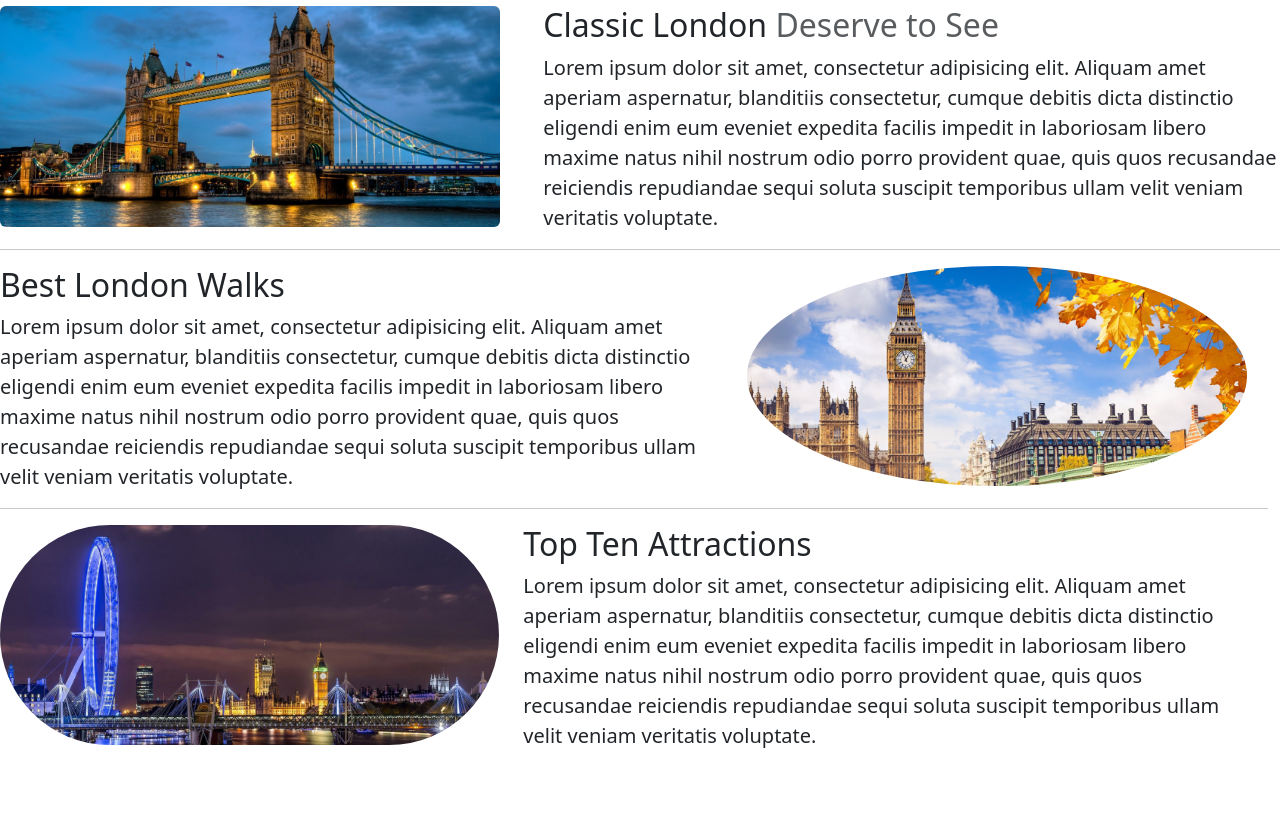
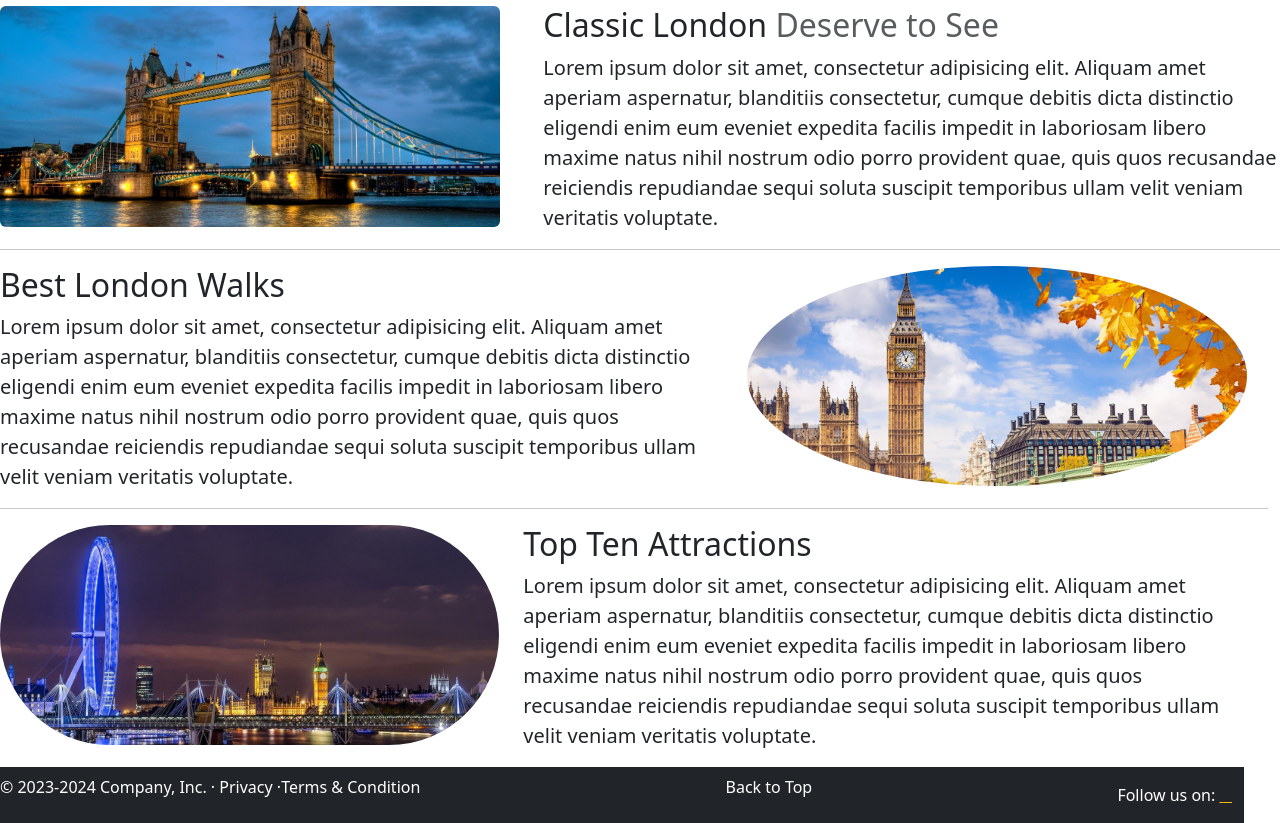
Before and after one commit to do4best/html5-boilerplate_v5.2.0, a plain HTML site: page home.html in a window 1280 px wide. Shown: the part 1429-2252 px from the top of the page. Before the commit the page ends 2196 px from the top, so only its background shows below. Drawn offline with Linux system fonts and the light colour scheme.

Commit message:
index page is completed and still some works need to be done on social media icons.

```diff
--- a/home.html
+++ b/home.html
@@ -4,6 +4,7 @@
     <meta charset="UTF-8">
     <title>Title</title>
     <link rel="stylesheet" href="./css/bootstrap.css">
+    <link rel="stylesheet" href="https://cdnjs.cloudflare.com/ajax/libs/font-awesome/5.15.2/css/all.min.css" integrity="sha512-HK5fgLBL+xu6dm/Ii3z4xhlSUyZgTT9tuc/hSrtw6uzJOvgRr2a9jyxxT1ely+B+xFAmJKVSTbpM/CuL7qxO8w==" crossorigin="anonymous" />
 </head>
 <body>
 <!--Model start-->
@@ -172,7 +173,31 @@
                 <h2 class="featurette-heading">Top Ten Attractions</h2>
                 <p class="lead">Lorem ipsum dolor sit amet, consectetur adipisicing elit. Aliquam amet aperiam aspernatur, blanditiis consectetur, cumque debitis dicta distinctio eligendi enim eum eveniet expedita facilis impedit in laboriosam libero maxime natus nihil nostrum odio porro provident quae, quis quos recusandae reiciendis repudiandae sequi soluta suscipit temporibus ullam velit veniam veritatis voluptate.</p>
             </div>
-
+<!--Footer -->
+            <nav class="navbar navbar-dark bg-dark">
+                <div class="container-fluid text-white text-decoration-none">
+                <p>&copy; 2023-2024 Company, Inc. &middot;
+                    <a href="#" class="text-decoration-none text-white">Privacy</a>
+                &middot;<a href="#" class="text-decoration-none text-white">Terms & Condition</a></p>
+                <p><a href="#" class="text-decoration-none text-white">Back to Top</a></p>
+                    <div class="social-footer">
+                        <span>Follow us on:</span>
+                        <a href="#" class="text-warning">
+                            <i class="fab fb-facebook fa-1x"></i>
+                        </a>
+                        <a href="#" class="text-warning">
+                            <i class="fab fb-twitter fa-1x"></i>
+                        </a>
+                        <a href="#" class="text-warning">
+                            <i class="fab fb-instagram-square fa-1x"></i>
+                        </a>
+                        <a href="#" class="text-warning">
+                            <i class="fab fb-youtube-square fa-1x"></i>
+                        </a>
+                    </div>
+                </div>
+            </nav>
+<!--            End Footer-->
 </div>
 <script src="js/bootstrap.bundle.js"></script>
 </body>
```
